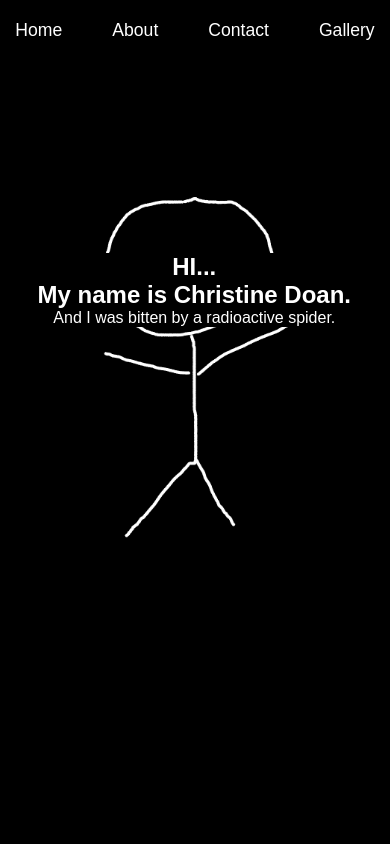
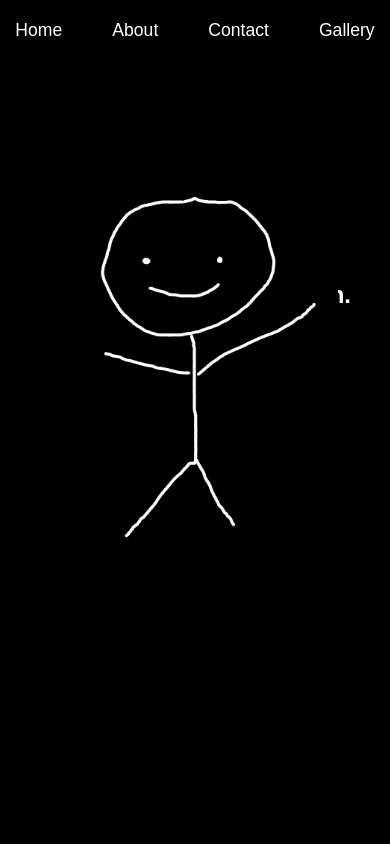
Before and after one commit to slamonander/Sticks, a plain HTML site: page index.html in a window 390 px wide. Shown: the top 844 px of the page. Drawn offline with Linux system fonts and the light colour scheme.

Commit message:
Tried to fix vertical responsiveness, didn't work

```diff
--- a/style.css
+++ b/style.css
@@ -69,7 +69,8 @@
 
 /* Stick Figure at Homepage*/
 .stick {
-    float: left;
+    display: flex;
+    position: relative;
     margin: 100px 15px 15px 0px;
 
 }
```
